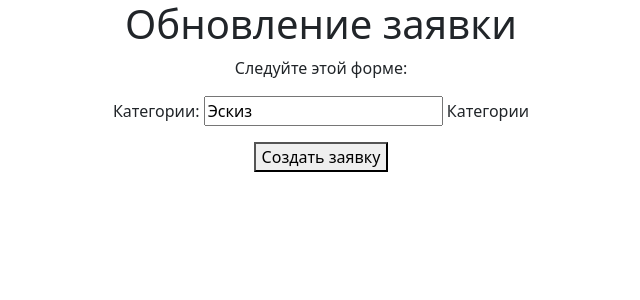
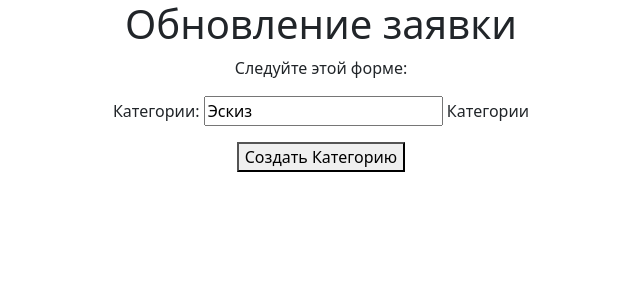
Before and after one commit to bebra678/Django_Praktika_1, a Django app: page /catalog/create-category/ in a window 1280 px wide. Shown: the top 300 px of the page, without its empty margins (319-959 px from the left). Run offline with Django 4.2, Linux system fonts and the light colour scheme; some libraries are stand-ins or nearby versions.

Commit message:
add url for add category

```diff
--- a/catalog/forms.py
+++ b/catalog/forms.py
@@ -95,8 +95,6 @@ class PostFormUpdateReady(forms.ModelForm):
         fields = ['image', 'comment']
 
 
-
-
 class CategoryForm(forms.ModelForm):
 
     class Meta:
--- a/catalog/templates/catalog/create_category.html
+++ b/catalog/templates/catalog/create_category.html
@@ -21,7 +21,7 @@
     <form method="post" enctype="multipart/form-data">
         {% csrf_token %}
         {{ form.as_p }}
-    <button type="submit">Создать заявку</button>
+    <button type="submit">Создать Категорию</button>
         </form>
     </table>
 </main>
--- a/catalog/templates/catalog/post_control.html
+++ b/catalog/templates/catalog/post_control.html
@@ -22,6 +22,8 @@
                 заявок</a>
           {%endif%}
           <a class="nav-link fw-bold py-1 px-0" href="{% url 'add_post' %}">Создать заявку</a>
+          <a class="nav-link fw-bold py-1 px-0" href="{% url 'add_category' %}">Создать
+              категорию</a>
           <a class="nav-link fw-bold py-1 px-0" href="{% url 'personal_area' %}">Пользователь: {{ user.get_username }}</a>
           <a class="nav-link fw-bold py-1 px-0" href="{% url 'logout'%}?next={{request.path}}">Выход</a>
           {%else%}
```
